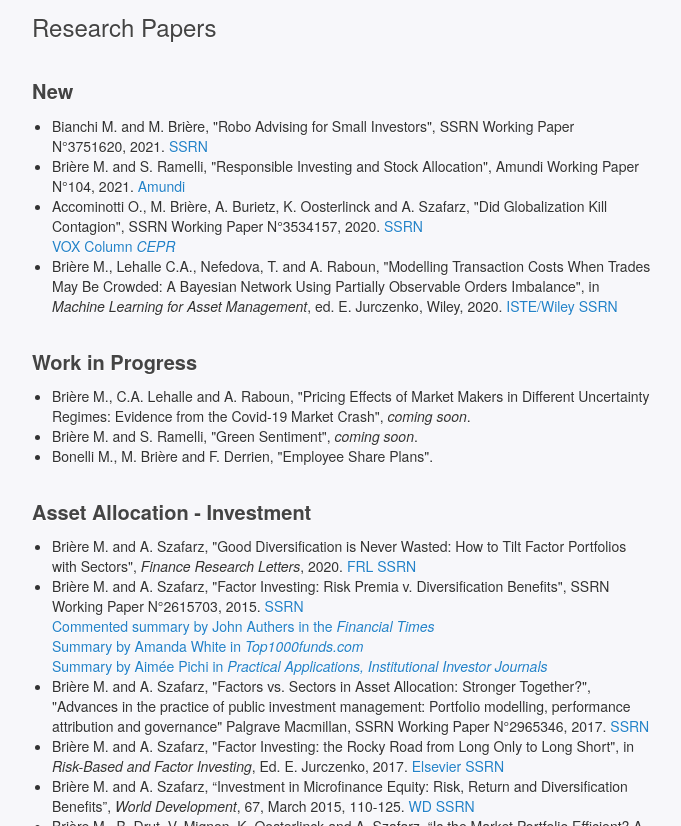
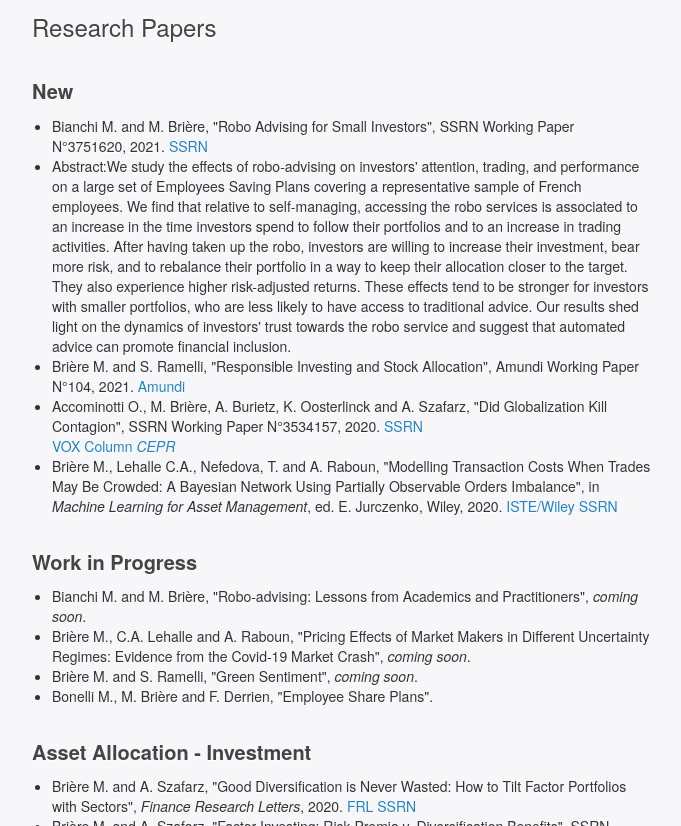
Before and after one commit to brieremarie/mariebriere.fr, a plain HTML site: page research_papers.html in a window 1280 px wide. Shown: the part 420-1246 px from the top of the page, without its empty margins (298-979 px from the left). Drawn offline with Linux system fonts and the light colour scheme.

Commit message:
Update research_papers.html

```diff
--- a/research_papers.html
+++ b/research_papers.html
@@ -41,6 +41,7 @@
       <ul class="publications">
 
         <li> Bianchi M. and M. Brière, "Robo Advising for Small Investors", SSRN Working Paper N°3751620, 2021.<a href="https://papers.ssrn.com/sol3/papers.cfm?abstract_id=3751620" class="SSRN"> SSRN</a></li>
+        <li>Abstract:We study the effects of robo-advising on investors' attention, trading, and performance on a large set of Employees Saving Plans covering a representative sample of French employees. We find that relative to self-managing, accessing the robo services is associated to an increase in the time investors spend to follow their portfolios and to an increase in trading activities. After having taken up the robo, investors are willing to increase their investment, bear more risk, and to rebalance their portfolio in a way to keep their allocation closer to the target. They also experience higher risk-adjusted returns. These effects tend to be stronger for investors with smaller portfolios, who are less likely to have access to traditional advice. Our results shed light on the dynamics of investors' trust towards the robo service and suggest that automated advice can promote financial inclusion.</li>
         <li> Brière M. and S. Ramelli, "Responsible Investing and Stock Allocation", Amundi Working Paper N°104, 2021.<a href="https://research-center.amundi.com/page/Publications/Working-Paper/2021/Responsible-Investing-and-Stock-Allocation?search=true" class="Amundi"> Amundi</a></li>
         <li> Accominotti O., M. Brière, A. Burietz, K. Oosterlinck and A. Szafarz, "Did Globalization Kill Contagion", SSRN Working Paper N°3534157, 2020. <a href="http://papers.ssrn.com/sol3/papers.cfm?abstract_id=3534157" class="SSRN">SSRN</a></li>
         <ul>
@@ -53,6 +54,7 @@
       <h3>Work in Progress</h3>
 
       <ul class="publications">
+        <li> Bianchi M. and M. Brière, "Robo-advising: Lessons from Academics and Practitioners", <i>coming soon</i>.</li>
         <li> Brière M., C.A. Lehalle and A. Raboun, "Pricing Effects of Market Makers in Different Uncertainty Regimes: Evidence from the Covid-19 Market Crash", <i>coming soon</i>.</li>
         <li> Brière M. and S. Ramelli, "Green Sentiment", <i>coming soon</i>.</li>
         <li> Bonelli M., M. Brière and F. Derrien, "Employee Share Plans".</li>
```
